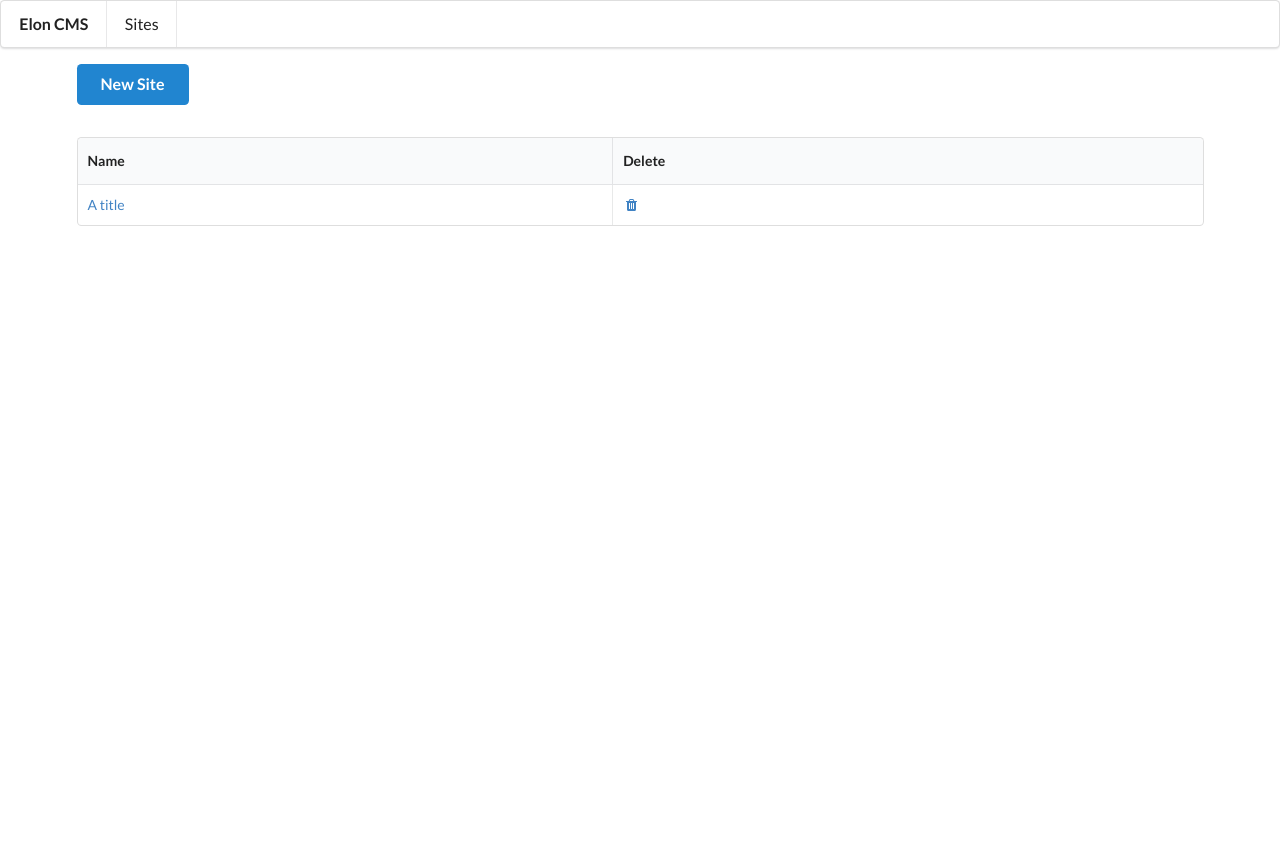
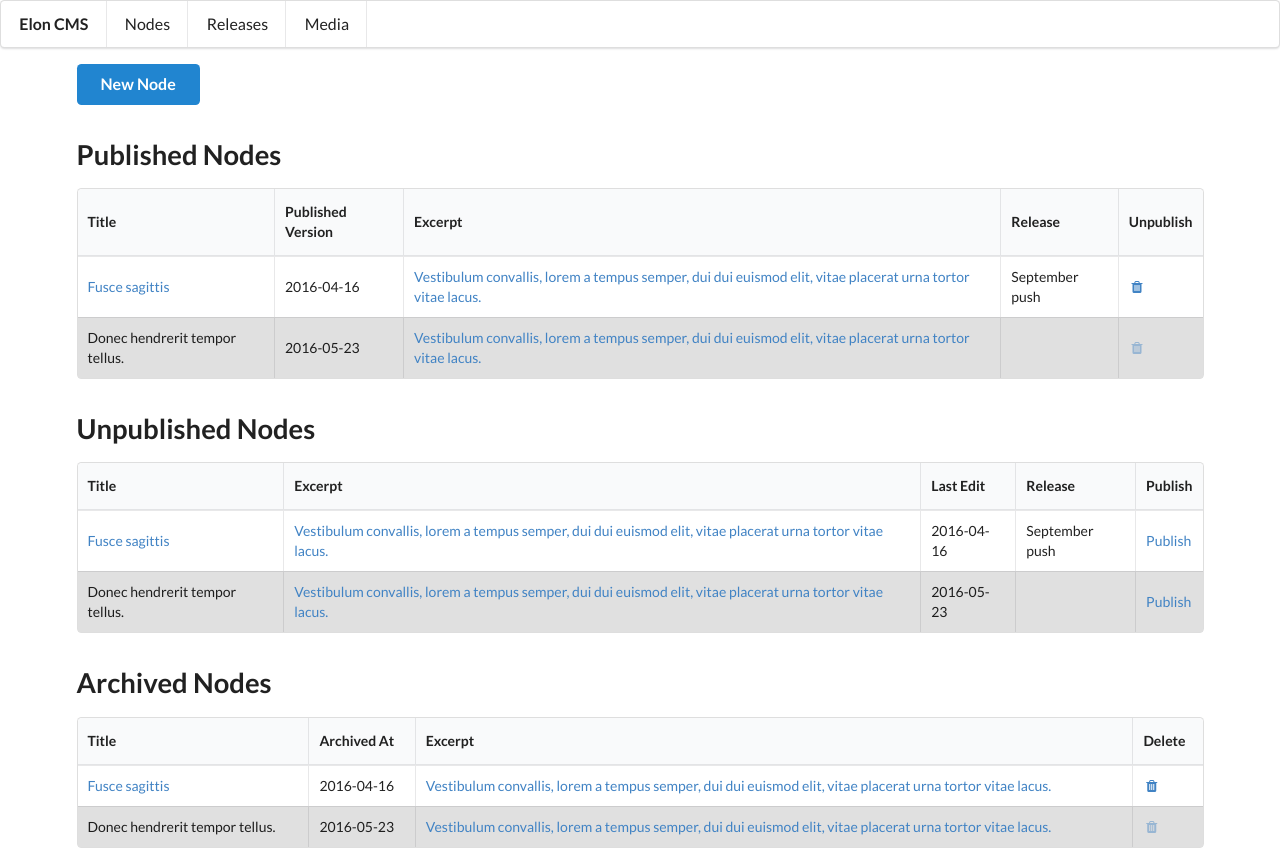
Before and after one commit to mahnve/elon-cms, a plain HTML site: page mockup/index.html in a window 1280 px wide. Before the commit the page ends 800 px from the top, so only its background shows below. Drawn offline with Linux system fonts and the light colour scheme.

Commit message:
Restructured mockup
* No sites - simplify
* Nodes are published (has published version), and have an active version
* Nodes can be unpublished (no published version date) -> archived -> deleted

```diff
--- a/mockup/index.html
+++ b/mockup/index.html
@@ -23,7 +23,9 @@
         <![endif]-->
         <div class="ui menu ">
             <a class="header item">Elon CMS</a>
-            <a class="item">Sites</a>
+            <a class="item" href="index.html">Nodes</a>
+            <a class="item">Releases</a>
+            <a class="item">Media</a>
         </div>
         </div>
         <div class="ui grid container">
@@ -31,25 +33,106 @@
                 <div class="column">
                     <a href="new_node.html">
                         <button class="ui primary button">
-                            New Site
+                            New Node
                         </button>
                     </a>
                 </div>
             </div>
             <div class="row">
                 <div class="column">
+                    <h2>Published Nodes</h2>
                     <table class="ui column celled table">
                         <thead>
                             <tr>
-                                <th>Name</th>
+                                <th>Title</th>
+                                <th>Published Version</th>
+                                <th>Excerpt</th>
+                                <th>Release</th>
+                                <th>Unpublish</th>
+                            </tr>
+                        </thead>
+                        <tbody>
+                            <form action="">
+                                <tr>
+                                    <td><a href="nodes.html">Fusce sagittis</a></td>
+                                    <td>2016-04-16</td>
+                                    <td><a href="nodes.html">Vestibulum convallis, lorem a tempus semper, dui dui euismod elit, vitae placerat urna tortor vitae lacus.  </a></td>
+                                    <td>September push</td>
+                                    <td><a href="#"><i class="trash icon"></i></a></td>
+                                </tr>
+                                <tr class="active">
+                                    <td>Donec hendrerit tempor tellus.</td>
+                                    <td>2016-05-23</td>
+                                    <td><a href="nodes.html">Vestibulum convallis, lorem a tempus semper, dui dui euismod elit, vitae placerat urna tortor vitae lacus.  </a></td>
+                                    <td></td>
+                                    <td><a href="#"><i class="trash icon disabled"></i></a></td>
+                                </tr>
+                            </form>
+                        </tbody>
+                    </table>
+                </div>
+            </div>
+            <div class="row">
+                <div class="column">
+                    <h2>Unpublished Nodes</h2>
+                    <table class="ui column celled table">
+                        <thead>
+                            <tr>
+                                <th>Title</th>
+                                <th>Excerpt</th>
+                                <th>Last Edit</th>
+                                <th>Release</th>
+                                <th>Publish</th>
+                            </tr>
+                        </thead>
+                        <tbody>
+                            <form action="">
+                                <tr>
+                                    <td><a href="nodes.html">Fusce sagittis</a></td>
+                                    <td><a href="nodes.html">Vestibulum convallis, lorem a tempus semper, dui dui euismod elit, vitae placerat urna tortor vitae lacus.  </a></td>
+                                    <td>2016-04-16</td>
+                                    <td>September push</td>
+                                    <td><a href="#">Publish</a></td>
+                                </tr>
+                                <tr class="active">
+                                    <td>Donec hendrerit tempor tellus.</td>
+                                    <td><a href="nodes.html">Vestibulum convallis, lorem a tempus semper, dui dui euismod elit, vitae placerat urna tortor vitae lacus.  </a></td>
+                                    <td>2016-05-23</td>
+                                    <td></td>
+                                    <td><a href="#">Publish</a></td>
+                                </tr>
+                            </form>
+                        </tbody>
+                    </table>
+                </div>
+            </div>
+            <div class="row">
+                <div class="column">
+                    <h2>Archived Nodes</h2>
+                    <table class="ui column celled table">
+                        <thead>
+                            <tr>
+                                <th>Title</th>
+                                <th>Archived At</th>
+                                <th>Excerpt</th>
                                 <th>Delete</th>
                             </tr>
                         </thead>
                         <tbody>
-                            <tr>
-                                <td><a href="site.html">A title</a></td>
-                                <td><a href="#"><i class="trash icon"></i></a></td>
-                            </tr>
+                            <form action="">
+                                <tr>
+                                    <td><a href="nodes.html">Fusce sagittis</a></td>
+                                    <td>2016-04-16</td>
+                                    <td><a href="nodes.html">Vestibulum convallis, lorem a tempus semper, dui dui euismod elit, vitae placerat urna tortor vitae lacus.  </a></td>
+                                    <td><a href="#"><i class="trash icon"></i></a></td>
+                                </tr>
+                                <tr class="active">
+                                    <td>Donec hendrerit tempor tellus.</td>
+                                    <td>2016-05-23</td>
+                                    <td><a href="nodes.html">Vestibulum convallis, lorem a tempus semper, dui dui euismod elit, vitae placerat urna tortor vitae lacus.  </a></td>
+                                    <td><a href="#"><i class="trash icon disabled"></i></a></td>
+                                </tr>
+                            </form>
                         </tbody>
                     </table>
                 </div>
```
Also changed, not shown: mockup/edit.html (+10 -5 lines), mockup/nodes.html (+3 -8 lines).
